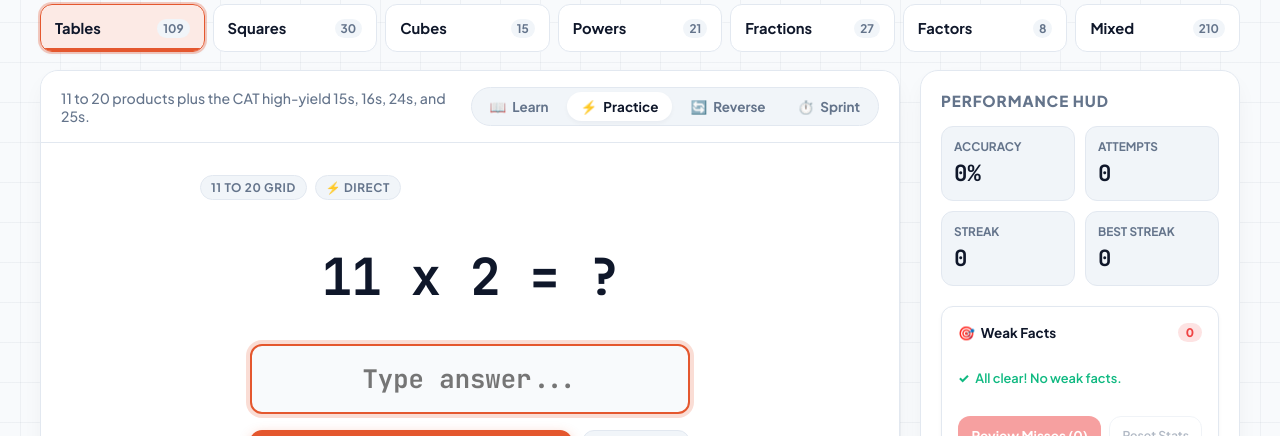
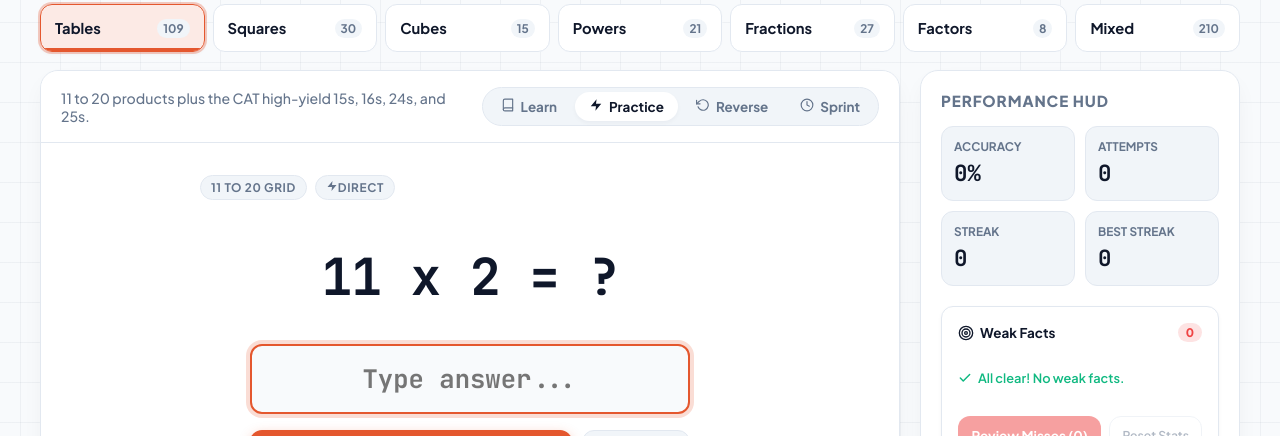
Before and after one commit to aavishkark/speedmaths, a React (Vite) app: page / in a window 1280 px wide. Shown: the part 98-534 px from the top of the page. Built offline with nearby package versions, Linux system fonts and the light colour scheme.

Commit message:
replace emojis with crisp SVG icons

```diff
--- a/src/App.css
+++ b/src/App.css
@@ -988,9 +988,22 @@ tr:last-child td {
   to { transform: scale(1) translateY(0); opacity: 1; }
 }
 
-.modal-trophy {
-  font-size: 3rem;
-  margin-bottom: 8px;
+.modal-icon-badge {
+  display: inline-flex;
+  align-items: center;
+  justify-content: center;
+  width: 64px;
+  height: 64px;
+  border-radius: var(--radius-pill);
+  background: color-mix(in srgb, var(--accent) 15%, transparent);
+  color: var(--accent);
+  margin-bottom: 12px;
+}
+
+.sprint-label-row {
+  display: flex;
+  align-items: center;
+  gap: 6px;
 }
 
 .modal-header h2 {
--- /dev/null
+++ b/src/components/Icons.jsx
@@ -0,0 +1,108 @@
+export function IconBook({ size = 16, className = "" }) {
+  return (
+    <svg className={className} width={size} height={size} viewBox="0 0 24 24" fill="none" stroke="currentColor" strokeWidth="2" strokeLinecap="round" strokeLinejoin="round">
+      <path d="M4 19.5A2.5 2.5 0 0 1 6.5 17H20" />
+      <path d="M6.5 2H20v20H6.5A2.5 2.5 0 0 1 4 19.5v-15A2.5 2.5 0 0 1 6.5 2z" />
+    </svg>
+  );
+}
+
+export function IconLightning({ size = 16, className = "" }) {
+  return (
+    <svg className={className} width={size} height={size} viewBox="0 0 24 24" fill="currentColor">
+      <path d="M13 2L3 14h9l-1 8 10-12h-9l1-8z" />
+    </svg>
+  );
+}
+
+export function IconReverse({ size = 16, className = "" }) {
+  return (
+    <svg className={className} width={size} height={size} viewBox="0 0 24 24" fill="none" stroke="currentColor" strokeWidth="2" strokeLinecap="round" strokeLinejoin="round">
+      <path d="M1 4v6h6" />
+      <path d="M3.51 15a9 9 0 1 0 2.13-9.36L1 10" />
+    </svg>
+  );
+}
+
+export function IconTimer({ size = 16, className = "" }) {
+  return (
+    <svg className={className} width={size} height={size} viewBox="0 0 24 24" fill="none" stroke="currentColor" strokeWidth="2" strokeLinecap="round" strokeLinejoin="round">
+      <circle cx="12" cy="12" r="10" />
+      <polyline points="12 6 12 12 16 14" />
+    </svg>
+  );
+}
+
+export function IconTarget({ size = 16, className = "" }) {
+  return (
+    <svg className={className} width={size} height={size} viewBox="0 0 24 24" fill="none" stroke="currentColor" strokeWidth="2" strokeLinecap="round" strokeLinejoin="round">
+      <circle cx="12" cy="12" r="10" />
+      <circle cx="12" cy="12" r="6" />
+      <circle cx="12" cy="12" r="2" />
+    </svg>
+  );
+}
+
+export function IconFlame({ size = 16, className = "" }) {
+  return (
+    <svg className={className} width={size} height={size} viewBox="0 0 24 24" fill="currentColor">
+      <path d="M12 2c-.5 2-2 4-4 6-2.5 2.5-4 5.5-4 8.5C4 20.5 7.5 23 12 23s8-2.5 8-6.5c0-3-1.5-6-4-8.5-2-2-3.5-4-4-6zm0 18c-2.5 0-4.5-1.5-4.5-3.8 0-1.8 1.2-3.5 2.7-4.8.4-.3.9.1.8.6-.2 1.2.3 2.4 1.3 3.1.8.6 1.7.9 2.7.9 1 0 1.8-.4 2.3-1.1.2-.3.6-.4.8-.1.5.8.7 1.7.7 2.6 0 2.3-2 3.8-4.5 3.8z" />
+    </svg>
+  );
+}
+
+export function IconTrophy({ size = 16, className = "" }) {
+  return (
+    <svg className={className} width={size} height={size} viewBox="0 0 24 24" fill="none" stroke="currentColor" strokeWidth="2" strokeLinecap="round" strokeLinejoin="round">
+      <path d="M6 9H4.5a2.5 2.5 0 0 1 0-5H6" />
+      <path d="M18 9h1.5a2.5 2.5 0 0 0 0-5H18" />
+      <path d="M4 22h16" />
+      <path d="M10 14.66V17c0 .55-.45 1-1 1H7v4h10v-4h-2c-.55 0-1-.45-1-1v-2.34" />
+      <path d="M18 2H6v7a6 6 0 0 0 12 0V2z" />
+    </svg>
+  );
+}
+
+export function IconCheck({ size = 16, className = "" }) {
+  return (
+    <svg className={className} width={size} height={size} viewBox="0 0 24 24" fill="none" stroke="currentColor" strokeWidth="2.5" strokeLinecap="round" strokeLinejoin="round">
+      <polyline points="20 6 9 17 4 12" />
+    </svg>
+  );
+}
+
+export function IconCross({ size = 16, className = "" }) {
+  return (
+    <svg className={className} width={size} height={size} viewBox="0 0 24 24" fill="none" stroke="currentColor" strokeWidth="2.5" strokeLinecap="round" strokeLinejoin="round">
+      <line x1="18" y1="6" x2="6" y2="18" />
+      <line x1="6" y1="6" x2="18" y2="18" />
+    </svg>
+  );
+}
+
+export function IconUser({ size = 16, className = "" }) {
+  return (
+    <svg className={className} width={size} height={size} viewBox="0 0 24 24" fill="none" stroke="currentColor" strokeWidth="2" strokeLinecap="round" strokeLinejoin="round">
+      <path d="M20 21v-2a4 4 0 0 0-4-4H8a4 4 0 0 0-4 4v2" />
+      <circle cx="12" cy="7" r="4" />
+    </svg>
+  );
+}
+
+export function IconAward({ size = 16, className = "" }) {
+  return (
+    <svg className={className} width={size} height={size} viewBox="0 0 24 24" fill="none" stroke="currentColor" strokeWidth="2" strokeLinecap="round" strokeLinejoin="round">
+      <circle cx="12" cy="8" r="7" />
+      <polyline points="8.21 13.89 7 23 12 20 17 23 15.79 13.88" />
+    </svg>
+  );
+}
+
+export function IconPlus({ size = 16, className = "" }) {
+  return (
+    <svg className={className} width={size} height={size} viewBox="0 0 24 24" fill="none" stroke="currentColor" strokeWidth="2.5" strokeLinecap="round" strokeLinejoin="round">
+      <line x1="12" y1="5" x2="12" y2="19" />
+      <line x1="5" y1="12" x2="19" y2="12" />
+    </svg>
+  );
+}
--- a/src/components/MemoryPanel.jsx
+++ b/src/components/MemoryPanel.jsx
@@ -1,4 +1,5 @@
 import { StatCell } from "./StatCell";
+import { IconCheck, IconFlame, IconTarget, IconTimer } from "./Icons";
 
 const SPRINT_DURATIONS = [30, 60, 120];
 
@@ -43,7 +44,7 @@ export function MemoryPanel({
         <StatCell
           label="Streak"
           value={stats?.streak ?? 0}
-          icon={stats?.streak >= 3 ? "🔥" : undefined}
+          icon={stats?.streak >= 3 ? <IconFlame size={14} /> : undefined}
           highlight={stats?.streak >= 5}
         />
         <StatCell label="Best Streak" value={stats?.bestStreak ?? 0} />
@@ -52,7 +53,10 @@ export function MemoryPanel({
       {mode === "sprint" && (
         <div className="sprint-box">
           <div className="sprint-box-header">
-            <span className="sprint-label">⏱️ Timed Sprint</span>
+            <div className="sprint-label-row">
+              <IconTimer size={16} />
+              <span className="sprint-label">Timed Sprint</span>
+            </div>
             {!sprintActive && (
               <div className="duration-selector">
                 {SPRINT_DURATIONS.map((dur) => (
@@ -120,7 +124,7 @@ export function MemoryPanel({
       <div className="review-box">
         <div className="review-heading">
           <div className="review-title">
-            <span className="target-icon">🎯</span>
+            <IconTarget size={16} />
             <span>Weak Facts</span>
           </div>
           <span className="miss-count-badge">{missedFacts.length}</span>
@@ -135,7 +139,7 @@ export function MemoryPanel({
             ))
           ) : (
             <div className="clean-slate">
-              <span className="check-icon">✓</span>
+              <IconCheck size={14} />
               <span>All clear! No weak facts.</span>
             </div>
           )}
--- a/src/components/ModeTabs.jsx
+++ b/src/components/ModeTabs.jsx
@@ -1,8 +1,10 @@
+import { IconBook, IconLightning, IconReverse, IconTimer } from "./Icons";
+
 const DRILL_MODES = [
-  { id: "learn", label: "Learn", icon: "📖" },
-  { id: "practice", label: "Practice", icon: "⚡" },
-  { id: "reverse", label: "Reverse", icon: "🔄" },
-  { id: "sprint", label: "Sprint", icon: "⏱️" },
+  { id: "learn", label: "Learn", Icon: IconBook },
+  { id: "practice", label: "Practice", Icon: IconLightning },
+  { id: "reverse", label: "Reverse", Icon: IconReverse },
+  { id: "sprint", label: "Sprint", Icon: IconTimer },
 ];
 
 export function ModeTabs({ mode, onModeChange }) {
@@ -10,6 +12,7 @@ export function ModeTabs({ mode, onModeChange }) {
     <div className="mode-tabs" role="tablist" aria-label="Drill mode">
       {DRILL_MODES.map((drillMode) => {
         const isActive = mode === drillMode.id;
+        const Icon = drillMode.Icon;
         return (
           <button
             aria-selected={isActive}
@@ -19,7 +22,9 @@ export function ModeTabs({ mode, onModeChange }) {
             role="tab"
             type="button"
           >
-            <span className="mode-icon">{drillMode.icon}</span>
+            <span className="mode-icon">
+              <Icon size={14} />
+            </span>
             <span className="mode-label">{drillMode.label}</span>
           </button>
         );
--- a/src/components/QuizPanel.jsx
+++ b/src/components/QuizPanel.jsx
@@ -1,4 +1,5 @@
 import { useEffect, useRef } from "react";
+import { IconCheck, IconCross, IconFlame, IconLightning, IconReverse, IconTarget, IconTimer } from "./Icons";
 
 const getQuestion = (fact, direction) =>
   direction === "reverse" ? fact.reverseQuestion : fact.question;
@@ -56,14 +57,29 @@ export function QuizPanel({
         <div className="quiz-meta-tags">
           <span className="meta-tag group-tag">{fact.group}</span>
           <span className={`meta-tag dir-tag ${direction === "reverse" ? "reverse" : ""}`}>
-            {direction === "reverse" ? "🔄 Reverse" : "⚡ Direct"}
+            {direction === "reverse" ? (
+              <>
+                <IconReverse size={12} className="tag-icon" />
+                <span>Reverse</span>
+              </>
+            ) : (
+              <>
+                <IconLightning size={12} className="tag-icon" />
+                <span>Direct</span>
+              </>
+            )}
           </span>
-          {isReviewing && <span className="meta-tag review-tag">🎯 Weak Fact Review</span>}
+          {isReviewing && (
+            <span className="meta-tag review-tag">
+              <IconTarget size={12} className="tag-icon" />
+              <span>Weak Fact Review</span>
+            </span>
+          )}
         </div>
 
         {streak >= 3 && (
           <div className="streak-badge-pill" title={`${streak} in a row!`}>
-            <span className="flame-icon">🔥</span>
+            <IconFlame size={14} className="flame-icon" />
             <span>{streak} Streak</span>
           </div>
         )}
@@ -79,7 +95,8 @@ export function QuizPanel({
             Test your speed and accuracy under time pressure. Answer as many as you can before the clock runs out!
           </p>
           <button className="primary-action pulse-btn" onClick={onStartSprint} type="button">
-            <span>⚡ Start Sprint</span>
+            <IconLightning size={16} />
+            <span>Start Sprint</span>
           </button>
         </div>
       ) : (
@@ -119,7 +136,13 @@ export function QuizPanel({
       {feedback && (
         <div className={`feedback-alert ${feedback.status}`} aria-live="polite">
           <div className="feedback-icon">
-            {feedback.status === "correct" ? "✓" : feedback.status === "wrong" ? "✗" : "⏱️"}
+            {feedback.status === "correct" ? (
+              <IconCheck size={18} />
+            ) : feedback.status === "wrong" ? (
+              <IconCross size={18} />
+            ) : (
+              <IconTimer size={18} />
+            )}
           </div>
           <div className="feedback-content">
             <strong>{feedback.title}</strong>
--- a/src/components/SprintSummaryModal.jsx
+++ b/src/components/SprintSummaryModal.jsx
@@ -1,3 +1,5 @@
+import { IconLightning, IconTarget, IconTimer, IconTrophy } from "./Icons";
+
 export function SprintSummaryModal({
   duration,
   score,
@@ -15,7 +17,9 @@ export function SprintSummaryModal({
     <div className="modal-backdrop" onClick={onClose}>
       <div className="modal-card" onClick={(e) => e.stopPropagation()}>
         <div className="modal-header">
-          <div className="modal-trophy">{isNewBest ? "🏆" : "⏱️"}</div>
+          <div className="modal-icon-badge">
+            {isNewBest ? <IconTrophy size={36} /> : <IconTimer size={36} />}
+          </div>
           <h2>{isNewBest ? "New Personal Best!" : "Sprint Complete!"}</h2>
           <p className="modal-subtitle">{duration}s Challenge</p>
         </div>
@@ -46,11 +50,13 @@ export function SprintSummaryModal({
 
         <div className="modal-actions">
           <button className="primary-action modal-btn" onClick={onPlayAgain} type="button">
-            ⚡ Play Again
+            <IconLightning size={16} />
+            <span>Play Again</span>
           </button>
           {hasMisses && (
             <button className="ghost-action modal-btn" onClick={onReviewMisses} type="button">
-              🎯 Review Misses
+              <IconTarget size={16} />
+              <span>Review Misses</span>
             </button>
           )}
           <button className="text-action modal-btn" onClick={onClose} type="button">
```
